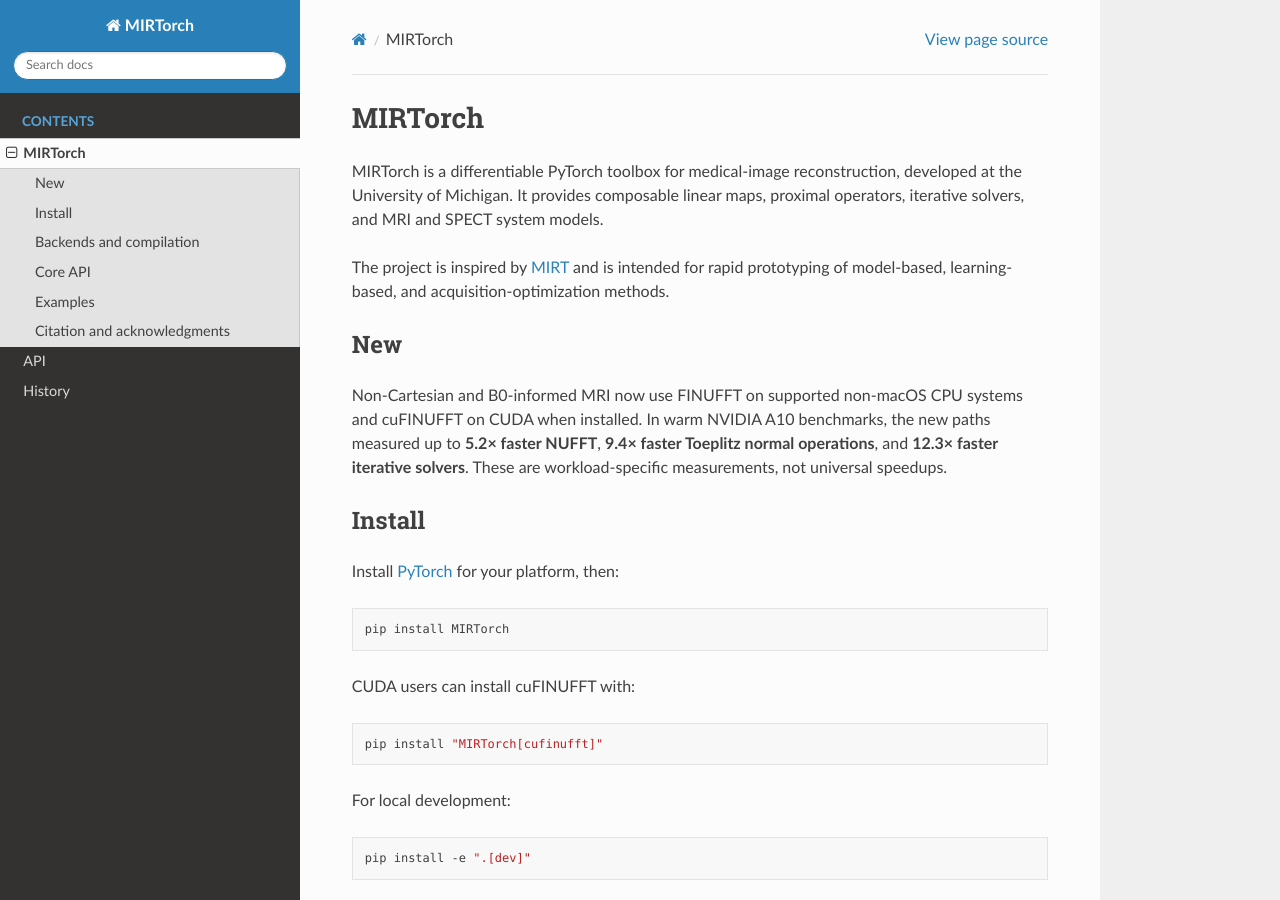
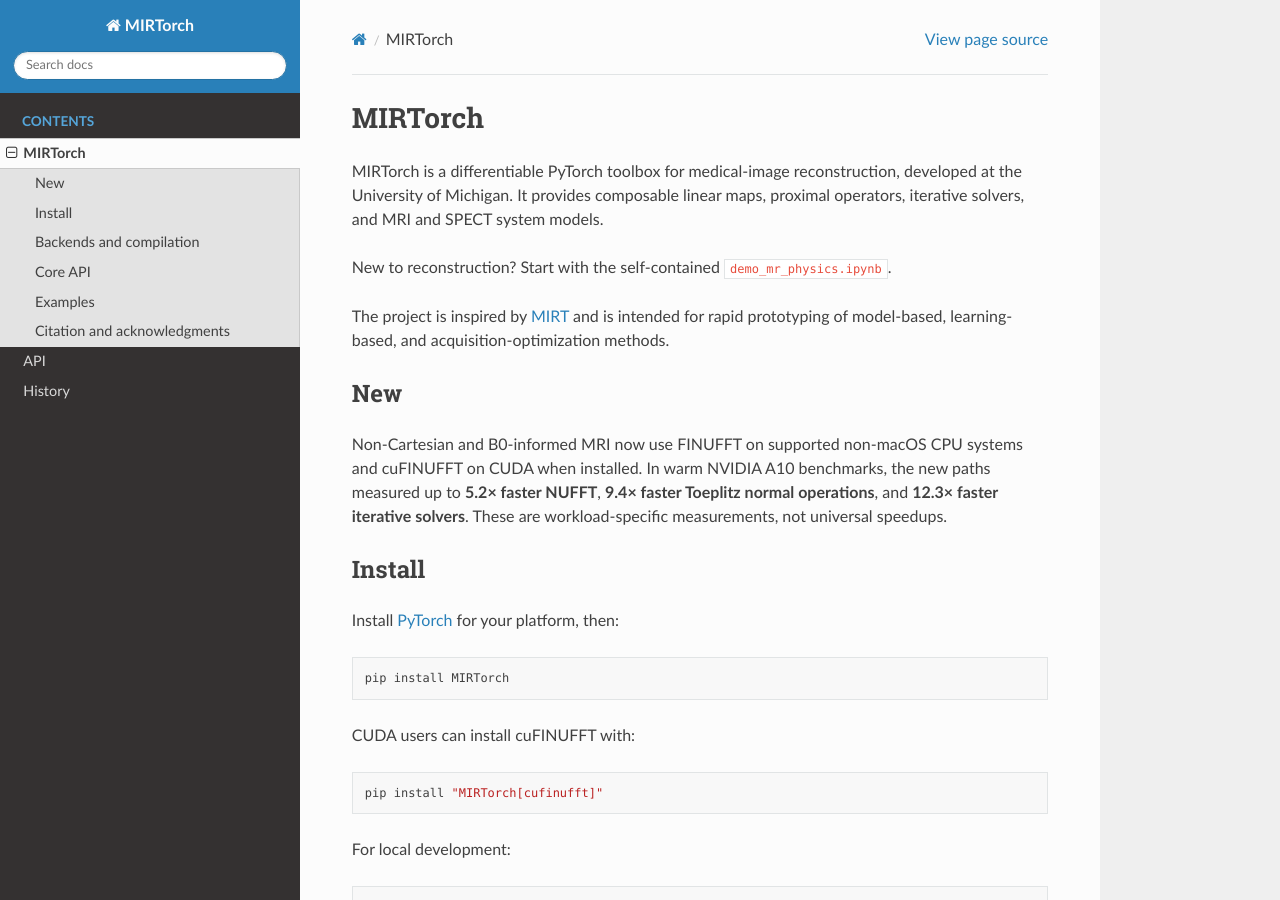
Before and after one commit to guanhuaw/MIRTorch, a Sphinx documentation site: the page built from docs/README.md, in a window 1280 px wide and 900 px high. Built offline with Sphinx 7.4.7 and the Read the Docs theme 3.1.0, drawn with Linux system fonts in a browser that asks for light colours; some of the changed text lies outside the part shown.

Commit message:
update examples

```diff
--- a/docs/LinearMap.rst
+++ b/docs/LinearMap.rst
@@ -48,8 +48,8 @@
    :nosignatures:
 
    mirtorch.linear.mri.FFTCn
+   mirtorch.linear.mri.Sense
    mirtorch.linear.mri.NuSense
-   mirtorch.linear.mri.Sense
    mirtorch.linear.mri.NuSenseGram
    mirtorch.linear.mri.Gmri
    mirtorch.linear.mri.GmriGram
--- a/docs/README.md
+++ b/docs/README.md
@@ -3,6 +3,9 @@
 MIRTorch is a differentiable PyTorch toolbox for medical-image reconstruction,
 developed at the University of Michigan. It provides composable linear maps,
 proximal operators, iterative solvers, and MRI and SPECT system models.
+
+New to reconstruction? Start with the self-contained
+[`demo_mr_physics.ipynb`](https://github.com/guanhuaw/MIRTorch/blob/master/examples/demo_mr_physics.ipynb).
 
 The project is inspired by
 [MIRT](https://github.com/JeffFessler/mirt) and is intended for rapid
@@ -82,6 +85,7 @@
 
 The notebooks choose CUDA, Apple Metal, or CPU at runtime:
 
+- [MR physics to inverse problems](https://github.com/guanhuaw/MIRTorch/blob/master/examples/demo_mr_physics.ipynb)
 - [MRI and B0-informed PWLS](https://github.com/guanhuaw/MIRTorch/blob/master/examples/demo_mri.ipynb)
 - [3D non-Cartesian MRI](https://github.com/guanhuaw/MIRTorch/blob/master/examples/demo_3d.ipynb)
 - [SNOPY-style trajectory optimization](https://github.com/guanhuaw/MIRTorch/blob/master/examples/demo_trajectory_optimization.ipynb)
```
Also changed, not shown: README.md (+2 -0 lines), 5 other files.
